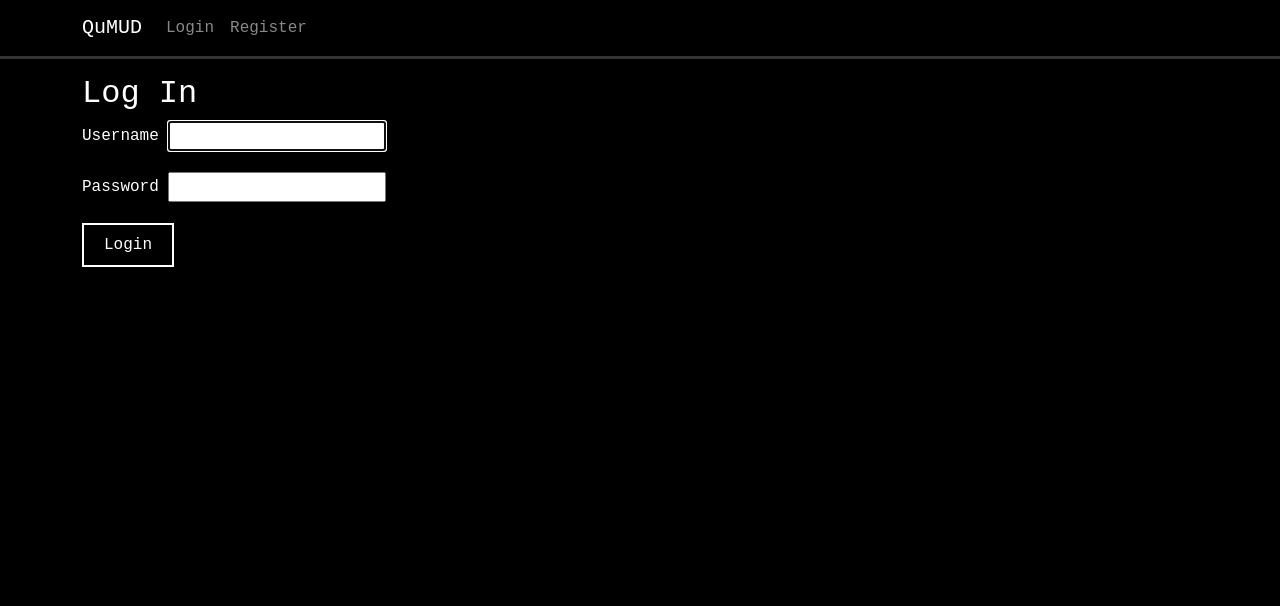
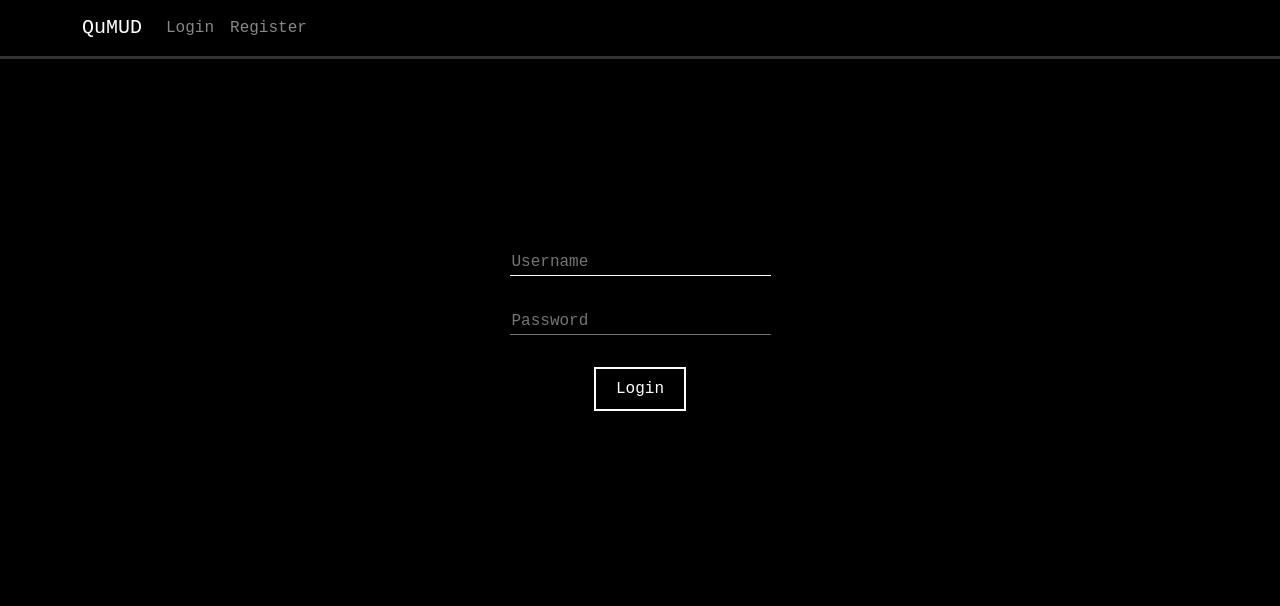
Before and after one commit to jokodev901/qumud, a Django app: page /auth/login/ in a window 1280 px wide. Shown: the top 606 px of the page. Run offline with Django 5.2, Linux system fonts and the light colour scheme; some libraries are stand-ins or nearby versions.

Commit message:
Initial restyle of login screen

```diff
--- a/authentication/templates/registration/login.html
+++ b/authentication/templates/registration/login.html
@@ -1,11 +1,57 @@
 {% extends base_template %}
 
 {% block content %}
-<div id="login-container">
-    <h2>Log In</h2>
-    <form method="post">
-        {% csrf_token %}
-        {% include "core/form_partial.html" with button_text="Login" %}
-    </form>
+<div class="row align-items-center justify-content-center h-75">
+    <div class="col-6 col-xl-3">
+        <div id="login-container"
+             class="d-flex align-items-center justify-content-center">
+                <form autocomplete="off"
+                      method="post"
+                      action="{% url 'login' %}"
+                      class="needs-validation flex-fill d-flex flex-column align-items-center">
+
+                    {% csrf_token %}
+
+                    <div class="d-flex w-100 my-3 align-items-center">
+                        <label for="id_username" class="d-flex form-label"></label>
+                        <input type="text"
+                               id="id_username"
+                               name="username"
+                               autofocus=""
+                               autocapitalize="none"
+                               autocomplete="username"
+                               maxlength="150"
+                               placeholder="Username"
+                               class="d-flex w-100 bg-black text-white border-bottom border-secondary no-outline-bottom
+                                      custom-text needs-validation
+                                      {% if form.errors %}is-invalid{% endif %}"
+                               value="{{ form.username.value|default_if_none:'' }}"
+                               required>
+                    </div>
+
+                    <div class="d-flex w-100 my-3 align-items-center">
+                        <label for="id_password" class="d-flex form-label"></label>
+                        <input type="password"
+                               id="id_password"
+                               name="password"
+                               autocomplete="current-password"
+                               placeholder="Password"
+                               class="d-flex w-100 bg-black text-white border-bottom border-secondary no-outline-bottom
+                                      custom-text needs-validation
+                                      {% if form.errors %}is-invalid{% endif %}"
+                               required>
+                    </div>
+
+                    <div class="d-flex my-3">
+                        <button type="submit" class="btn btn-dark-outline">Login</button>
+                    </div>
+
+                    <div class="text-danger small {% if form.errors %} visible {% else %} invisible {% endif %}">
+                        Invalid username or password
+                    </div>
+
+                </form>
+        </div>
+    </div>
 </div>
 {% endblock %}
```
